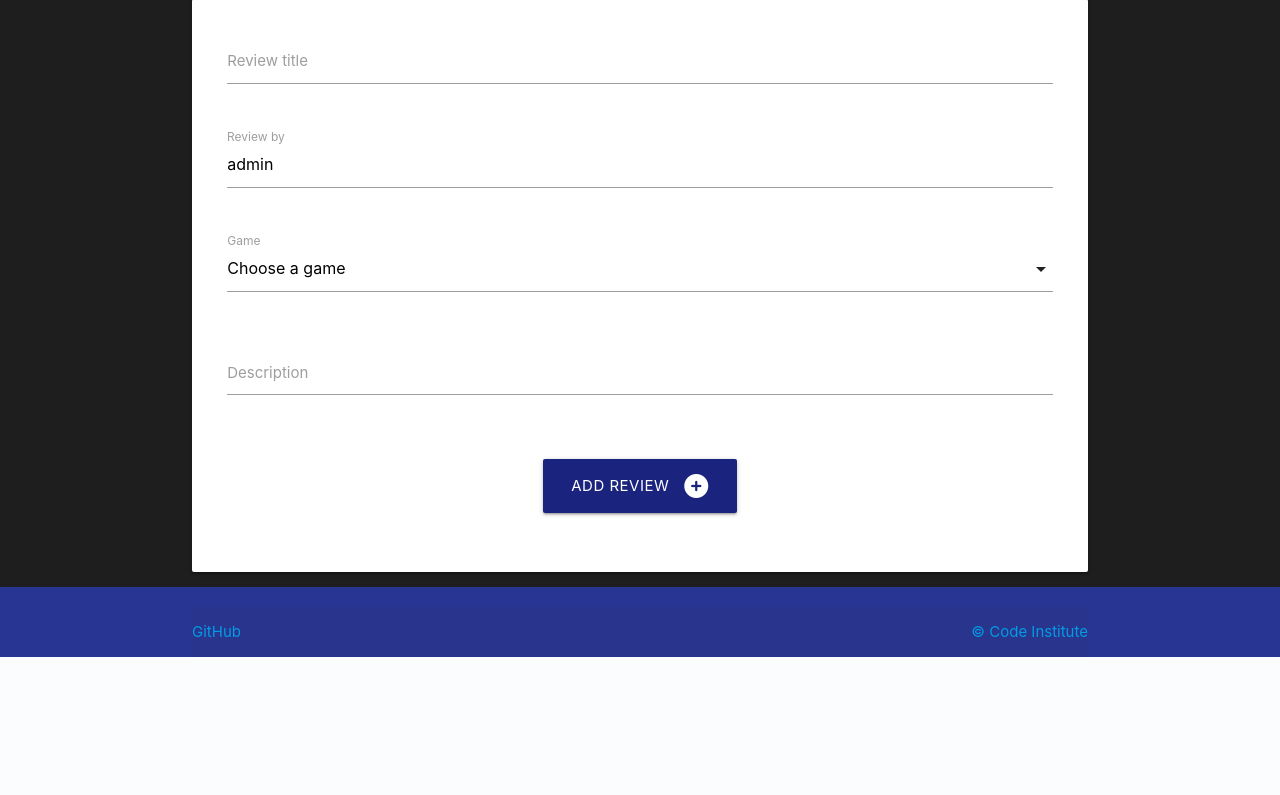
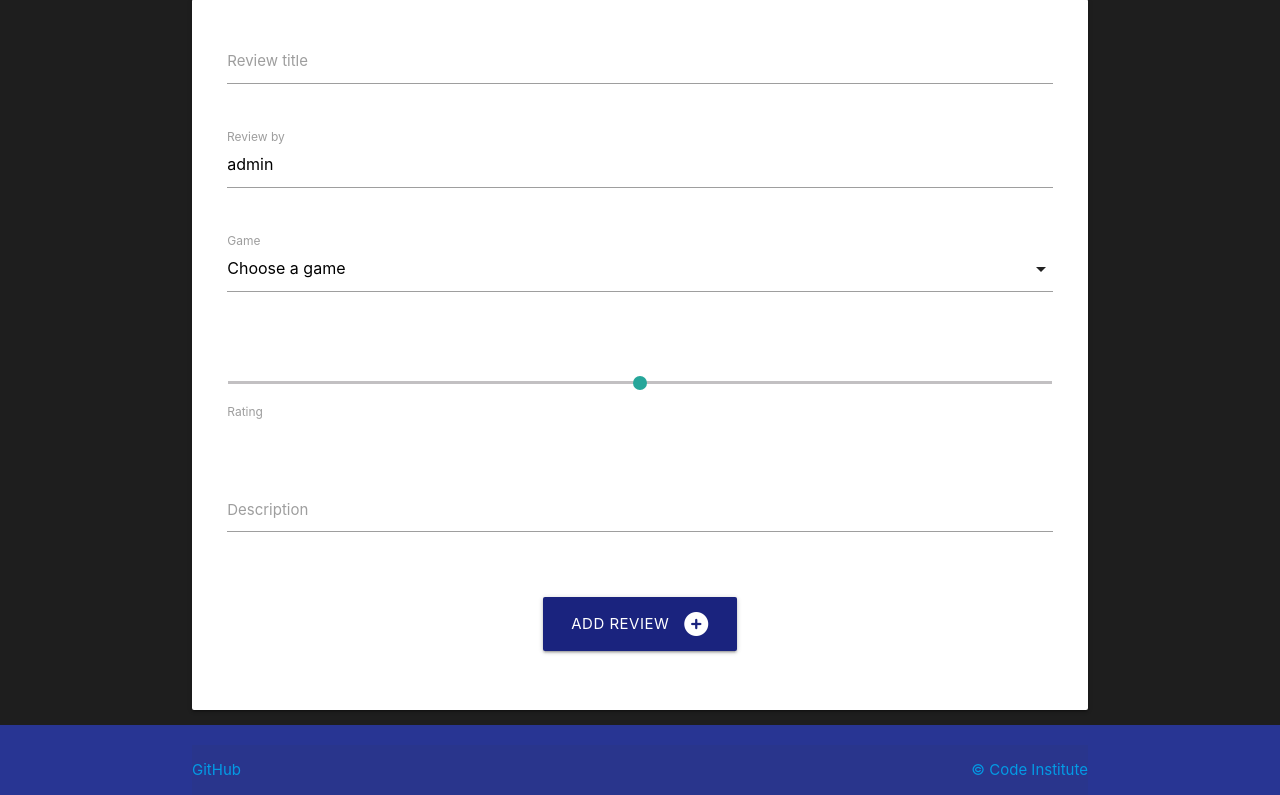
Before and after one commit to joshfreeman00/video-game-review-MS3, a Flask app: page /add_review in a window 1280 px wide. Shown: the part 160-955 px from the top of the page. Before the commit the page ends 817 px from the top, so only its background shows below. Run offline with Flask 2, Linux system fonts and the light colour scheme; the visitor is signed in with stand-in values (Sample User, id 1); data that the repository does not hold is empty; some libraries are stand-ins or nearby versions.

Commit message:
Add a rating slider and rating to the html

```diff
--- a/videogamereview/templates/add_review.html
+++ b/videogamereview/templates/add_review.html
@@ -17,7 +17,7 @@
         <div class="row">
             <div class="input-field col s12">
                 <input id="review_by" name="review_by" value="{{ session['user'] }}" type="text" minlength="1"
-                    maxlength="50" class="validate" required readonly>
+                    maxlength="50" required readonly>
                 <label for="review_by">Review by</label>
             </div>
         </div>
@@ -31,6 +31,15 @@
                     {% endfor %}
                 </select>
                 <label for="game_name">Game</label>
+            </div>
+        </div>
+        <!-- review score -->
+        <div class="row">
+            <div class="input-field col s12">
+                <p class="range-field">
+                    <input type="range" id="review_score" name="review_score" min="1" max="5" required>
+                    <label for="review_score">Rating</label>
+                </p>
             </div>
         </div>
         <!-- review description -->
```
Also changed, not shown: videogamereview/templates/reviews.html (+10 -2 lines).
